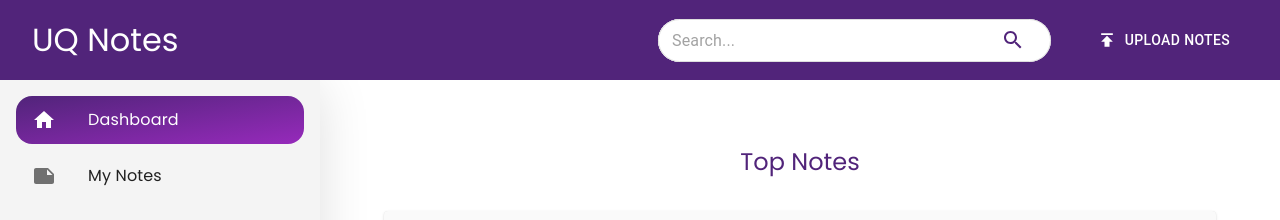
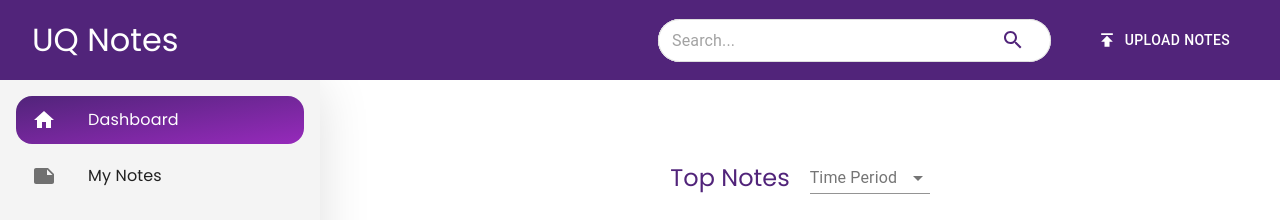
Before and after one commit to CodenameLiam/course-comrades, a React (Create React App) app in the folder client/: page / in a window 1280 px wide. Shown: the top 220 px of the page. Built offline with nearby package versions, Linux system fonts and the light colour scheme; no server answers; sample sign-in values are in the browser's storage.

Commit message:
added top note query

```diff
--- a/client/src/Pages/Home.tsx
+++ b/client/src/Pages/Home.tsx
@@ -1,6 +1,8 @@
 import {
-  IconButton,
-  InputAdornment,
+  FormControl,
+  InputLabel,
+  MenuItem,
+  Select,
   TextField,
   withStyles,
 } from '@material-ui/core';
@@ -8,7 +10,6 @@ import * as firebase from 'firebase/app';
 import React, { useEffect, useState } from 'react';
 import { useHistory } from 'react-router-dom';
 import Page from '../Components/Navigation/Page';
-import { Search } from '@material-ui/icons';
 import Note from '../Types/Note';
 import TableComponent from '../Components/Table/Table';
 import { filterBySearchString } from '../Services/TableService';
@@ -20,6 +21,7 @@ export default function Home() {
   const [useFiltereNotes, setUseFilteredNotes] = useState(false);
   const [searchString, setSearchString] = useState('');
   const [loadData, setLoadData] = useState(false);
+  const [timePeriod, setTimePeriod] = useState('');
 
   const handleFilter = (notes: Note[], searchString: string) => {
     setUseFilteredNotes(true);
@@ -34,8 +36,8 @@ export default function Home() {
     fetch('/api/query/time', {
       method: 'POST',
       body: JSON.stringify({
-        timePeriod: 'week',
-        numResults: 10,
+        timePeriod: timePeriod,
+        numResults: 100,
         username: username,
       }),
       headers: {
@@ -46,7 +48,7 @@ export default function Home() {
       .then((data: Note[]) => setTopNotes(data))
       .catch((e) => console.log(e));
     setLoadData(false);
-  }, [loadData]);
+  }, [loadData, timePeriod]);
 
   return (
     <Page request={() => setLoadData(true)}>
@@ -78,7 +80,32 @@ export default function Home() {
 					/>
 				</div> */}
         <div className="top-notes">
-          <p>Top Notes</p>
+          <div
+            style={{
+              display: 'flex',
+              flexDirection: 'row',
+              justifyContent: 'center',
+              alignItems: 'center',
+              marginBottom: '2rem',
+            }}
+          >
+            <p>Top Notes</p>
+            <FormControl style={{ minWidth: '120px' }}>
+              <InputLabel id="time-period-select-label">Time Period</InputLabel>
+              <Select
+                labelId="time-period-label-id"
+                id="time-period-select"
+                value={timePeriod}
+                onChange={(e) => setTimePeriod(e.target.value as string)}
+              >
+                <MenuItem value={'day'}>day</MenuItem>
+                <MenuItem value={'week'}>week</MenuItem>
+                <MenuItem value={'month'}>month</MenuItem>
+                <MenuItem value={'year'}>year</MenuItem>
+              </Select>
+            </FormControl>
+          </div>
+
           <TableComponent notes={topNotes} />
         </div>
       </div>
--- a/client/src/Styles/Pages/home.scss
+++ b/client/src/Styles/Pages/home.scss
@@ -25,9 +25,10 @@
     color: $colour-primary;
 
     p {
+      padding-right: 20px;
       font-size: 1.5rem;
       margin: 0rem;
-      margin-bottom: 2rem;
+      margin-top: 16px !important;
     }
   }
 }
```
